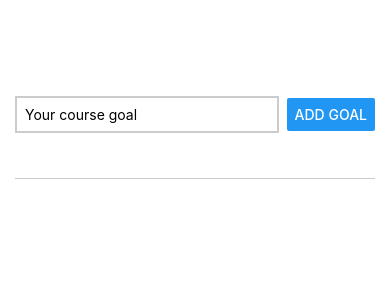
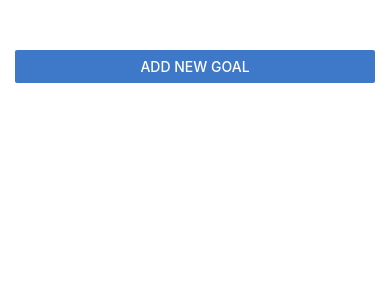
Before and after one commit to farulivan/ReactNativeDemo, a React Native app: screen / in a window 390 px wide. Shown: the top 300 px of the page. Built offline with nearby package versions, Linux system fonts and the light colour scheme.

Commit message:
Modal and Image

```diff
--- a/App.js
+++ b/App.js
@@ -1,9 +1,10 @@
 import { useState } from 'react';
-import { StyleSheet, View, FlatList } from 'react-native';
+import { StyleSheet, View, FlatList, Modal, Button } from 'react-native';
 import GoalInput from './components/GoalInput';
 import GoalItem from './components/GoalItem';
 
 export default function App() {
+  const [modalIsVisible, setModalIsVisible] = useState(false);
   const [courseGoal, setCourseGoal] = useState([]);
 
   const addGoalHandler = (enteredGoalText) => {
@@ -11,6 +12,7 @@ export default function App() {
       ...currentCourseGoals,
       { text: enteredGoalText, id: Math.random().toString() },
     ]);
+    closeModalHandler();
   };
 
   const deleteGoalHandler = (id) => {
@@ -19,9 +21,23 @@ export default function App() {
     });
   };
 
+  const openModalHandler = () => {
+    setModalIsVisible(true);
+  };
+
+  const closeModalHandler = () => {
+    setModalIsVisible(false);
+  }
+
   return (
     <View style={styles.appContainer}>
-      <GoalInput onAddGoal={addGoalHandler} />
+      <Button title="Add New Goal" color="#3E78C9" onPress={openModalHandler} />
+      <GoalInput
+        visible={modalIsVisible}
+        animationType="slide"
+        onAddGoal={addGoalHandler}
+        onCloseModal={closeModalHandler}
+      />
       <View style={styles.goalsContainer}>
         <FlatList
           data={courseGoal}
--- a/components/GoalInput.js
+++ b/components/GoalInput.js
@@ -1,7 +1,14 @@
 import { useState } from 'react';
-import { StyleSheet, View, TextInput, Button } from 'react-native';
+import {
+  StyleSheet,
+  View,
+  TextInput,
+  Button,
+  Modal,
+  Image,
+} from 'react-native';
 
-const GoalInput = ({ onAddGoal }) => {
+const GoalInput = ({ onAddGoal, visible, onCloseModal }) => {
   const [enteredGoalText, setEnteredGoalText] = useState('');
 
   const goalInputHandler = (enteredText) => {
@@ -11,18 +18,31 @@ const GoalInput = ({ onAddGoal }) => {
   const addGoalHandler = () => {
     onAddGoal(enteredGoalText);
     setEnteredGoalText('');
-  }
+  };
 
   return (
+    <Modal visible={visible} animationType="slide">
       <View style={styles.inputContainer}>
+        <Image
+          style={styles.image}
+          source={require('../assets/images/goal.png')}
+        />
         <TextInput
           style={styles.textInput}
           placeholder="Your course goal"
           onChangeText={goalInputHandler}
           value={enteredGoalText}
         />
+        <View style={styles.buttonContainer}>
+          <View style={styles.button}>
             <Button title="Add Goal" onPress={addGoalHandler} />
           </View>
+          <View style={styles.button}>
+            <Button title="Cancel" onPress={onCloseModal} />
+          </View>
+        </View>
+      </View>
+    </Modal>
   );
 };
 
@@ -31,19 +51,28 @@ export default GoalInput;
 const styles = StyleSheet.create({
   inputContainer: {
     flex: 1,
-    flexDirection: 'row',
-    justifyContent: 'space-between',
+    justifyContent: 'center',
     alignItems: 'center',
-    marginBottom: 24,
-    borderBottomWidth: 1,
-    borderBottomColor: '#cccccc',
+    padding: 16,
+    backgroundColor: '#284C80',
+  },
+  image: {
+    width: 100,
+    height: 100,
+    margin: 20,
   },
   textInput: {
-    flex: 1,
     borderWidth: 2,
     borderColor: '#cccccc',
-    width: '70%',
-    marginRight: 8,
+    width: '100%',
     padding: 8,
   },
+  buttonContainer: {
+    flexDirection: 'row',
+    marginTop: 16,
+  },
+  button: {
+    width: 100,
+    marginHorizontal: 10,
+  },
 });
```
Also changed, not shown: assets/images/goal.png (added). Lines whose indentation alone changed are shown as unchanged.
